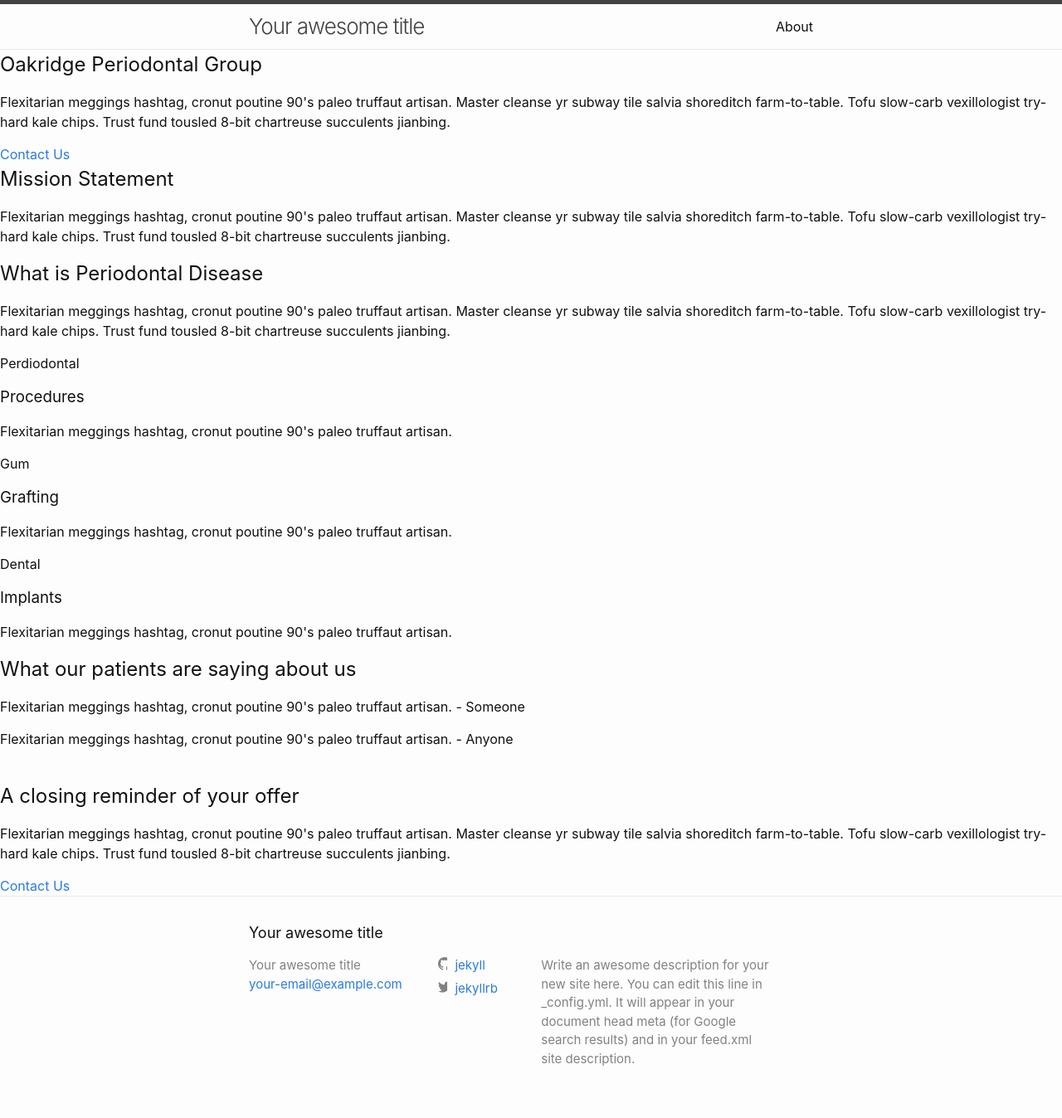
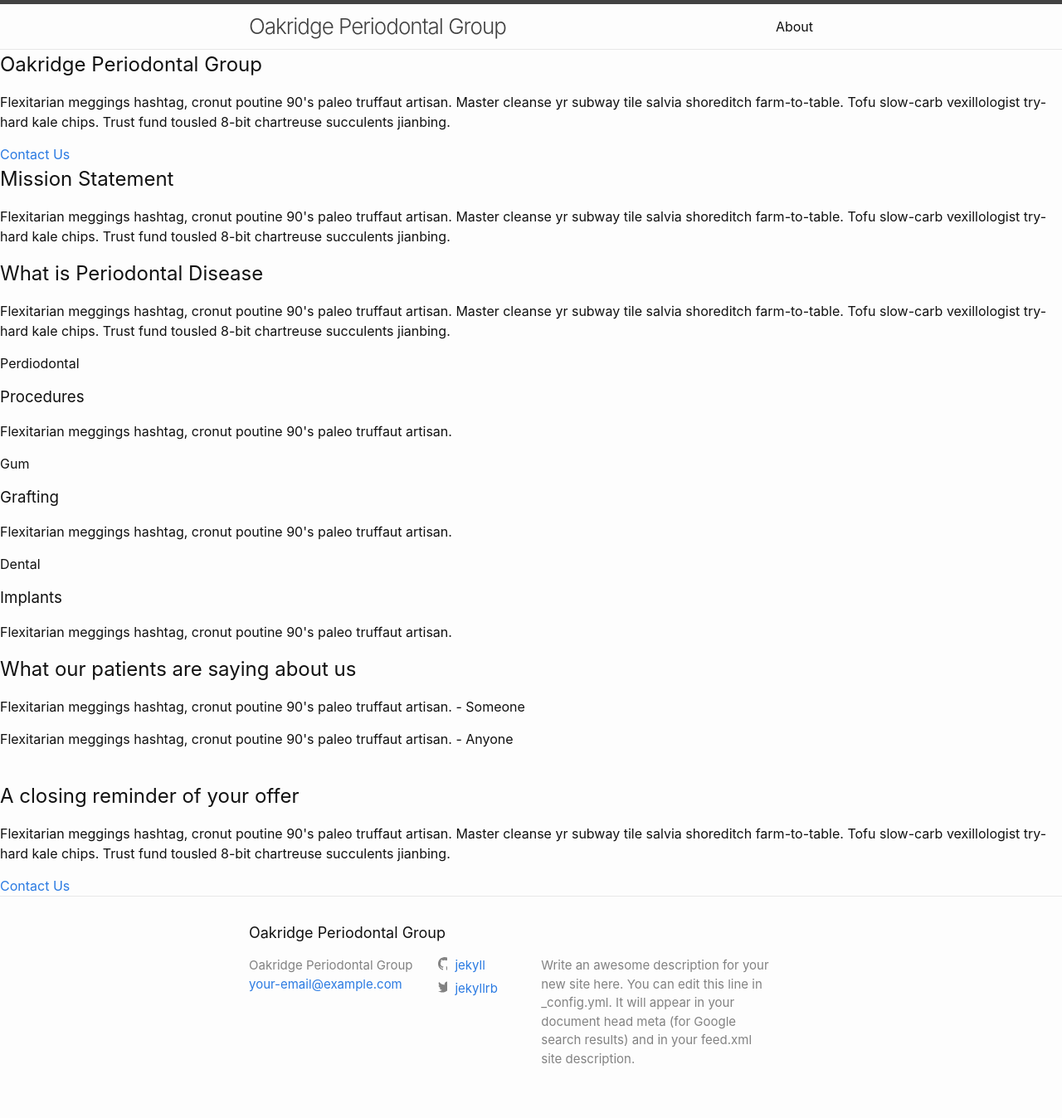
Before and after one commit to oakridgeperio/oakridgeperio.github.io, a Jekyll site: the page built from index.md, in a window 1280 px wide. Shown: the whole page at 83% size. Built offline with Jekyll 4.4.1, drawn with Linux system fonts in a browser that asks for light colours.

Commit message:
add proper title

```diff
--- a/_config.yml
+++ b/_config.yml
@@ -13,7 +13,7 @@
 # you will see them accessed via {{ site.title }}, {{ site.email }}, and so on.
 # You can create any custom variable you would like, and they will be accessible
 # in the templates via {{ site.myvariable }}.
-title: Your awesome title
+title: Oakridge Periodontal Group
 email: your-email@example.com
 description: >- # this means to ignore newlines until "baseurl:"
   Write an awesome description for your new site here. You can edit this
```
